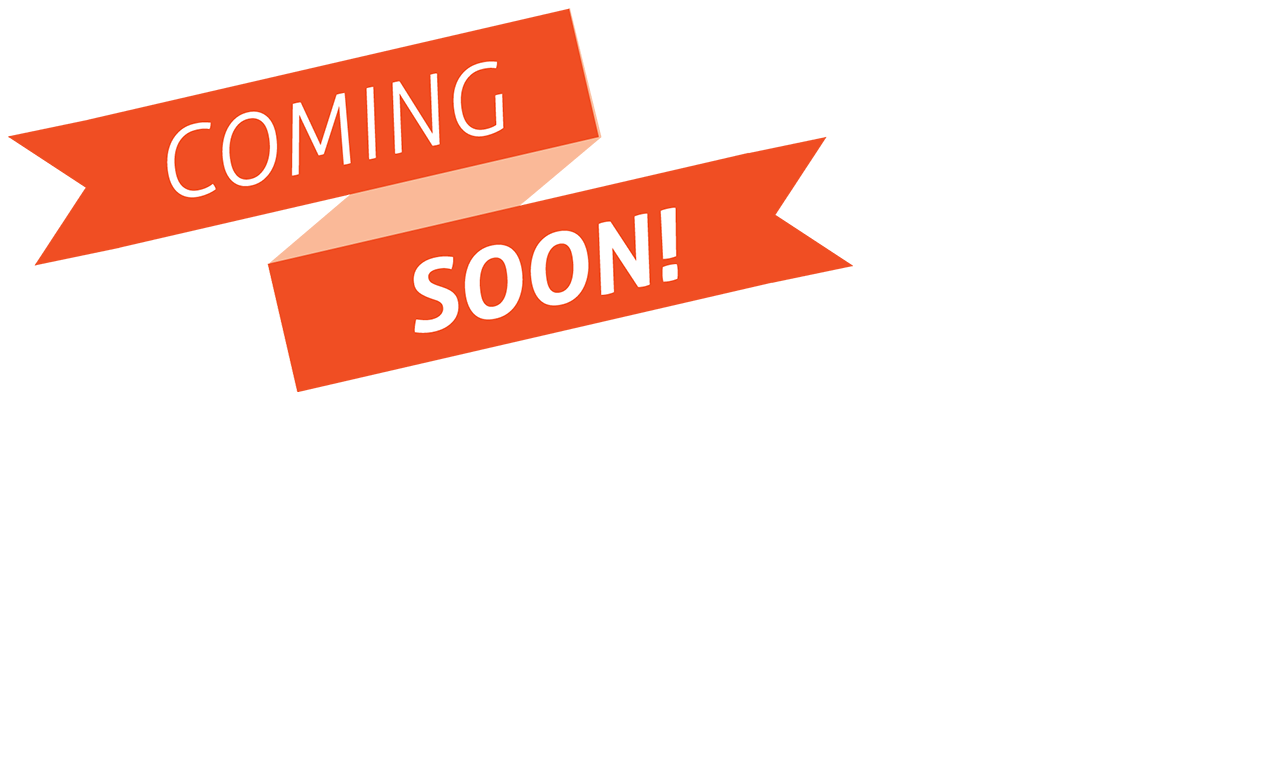
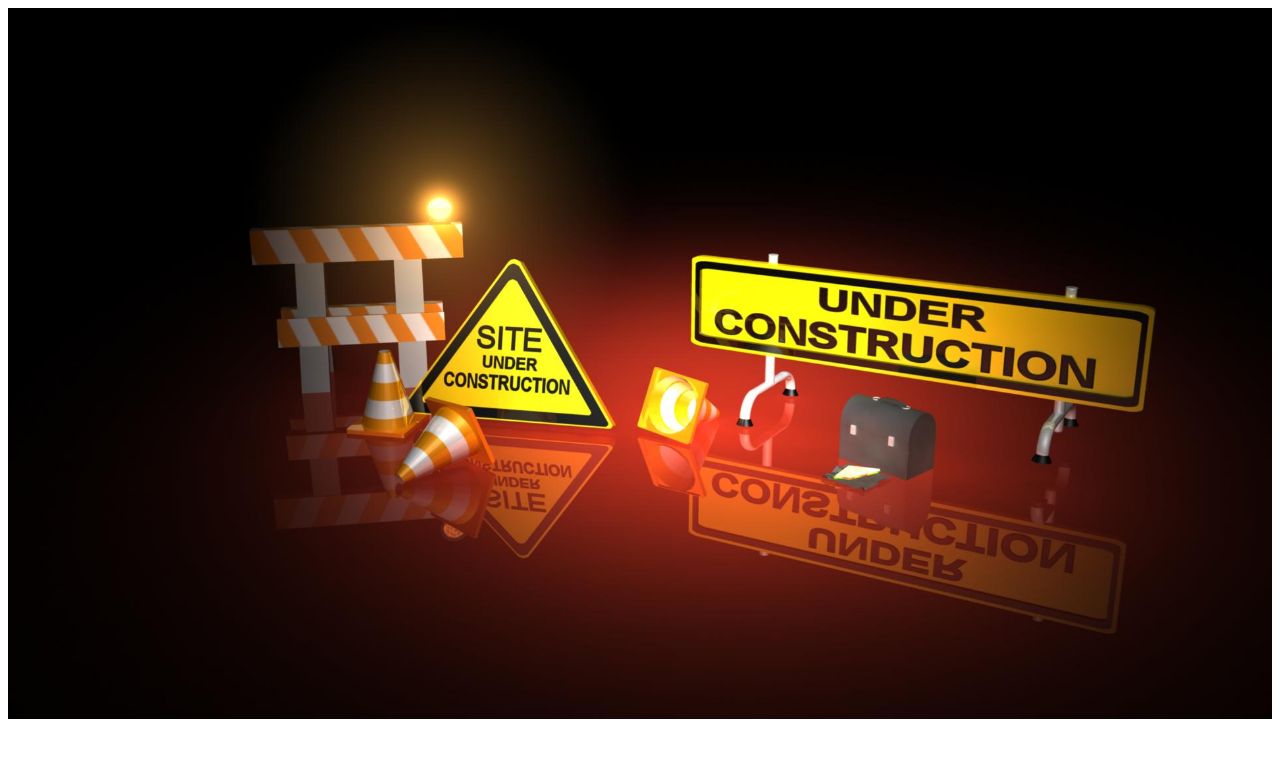
Before and after one commit to UICodes89/talaashjari, a plain HTML site: page index.html in a window 1280 px wide. Drawn offline with Linux system fonts and the light colour scheme.

Commit message:
no message

```diff
--- a/index.html
+++ b/index.html
@@ -4,7 +4,9 @@
 	</head>
 	<body>
 		<div class="container">
-		<img src="comingsoon.png" alt="">
+			<img src="under_construction_animated.gif.jpg" alt="" style="
+    width: 100%;
+">
 		</div>
 	</body>
 </html>
```
Also changed, not shown: under_construction_animated.gif.jpg (added). Lines whose indentation alone changed are shown as unchanged.
